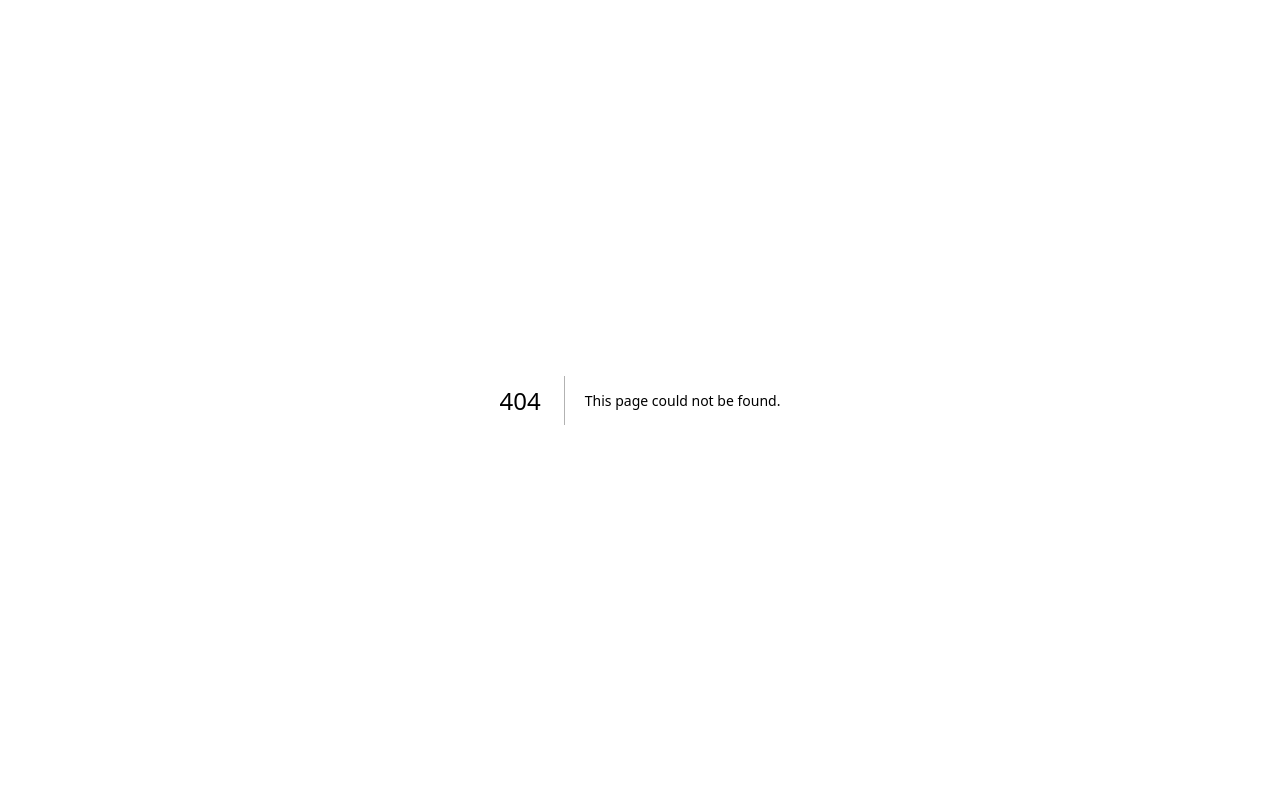
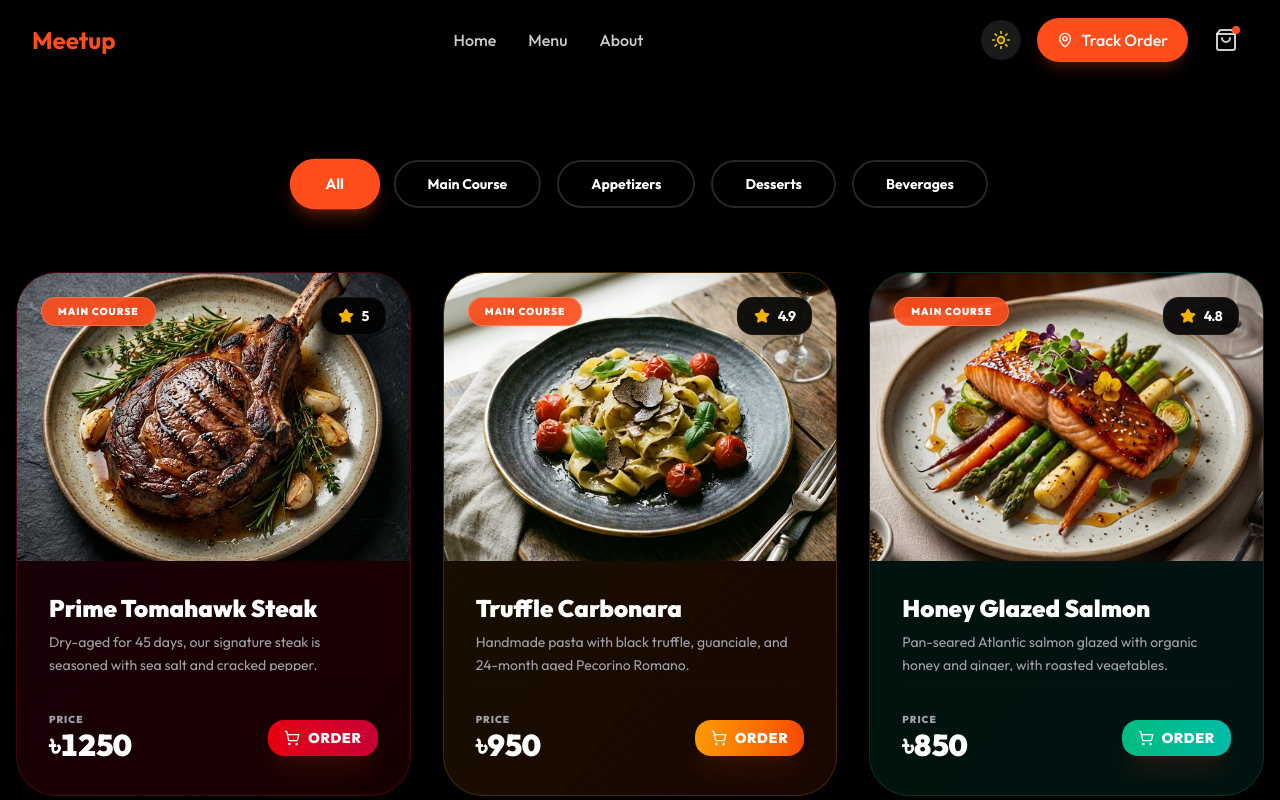
Before and after one commit to sahidDev09/Meetup-restaurant, a Next.js app: page /menu in a window 1280 px wide. Before the commit this address had no page. Shown: the top 800 px of the page. Built offline with nearby package versions, Linux system fonts and the light colour scheme.

Commit message:
feat: Add a new menu page with interactive category filtering and update existing food item prices to Taka currency.

```diff
--- /dev/null
+++ b/app/menu/page.tsx
@@ -0,0 +1,37 @@
+"use client";
+
+import Navbar from "@/components/Navbar";
+import Footer from "@/components/Footer";
+import MenuContent from "@/components/menu/MenuContent";
+import { useTheme } from "next-themes";
+import { motion, AnimatePresence } from "framer-motion";
+import { useEffect, useState } from "react";
+
+export default function MenuPage() {
+  const { theme } = useTheme();
+  const [mounted, setMounted] = useState(false);
+
+  useEffect(() => {
+    setMounted(true);
+  }, []);
+
+  if (!mounted) return null;
+
+  return (
+    <div className="min-h-screen overflow-x-hidden pt-20">
+      <Navbar />
+      <AnimatePresence mode="wait">
+        <motion.main
+          key={theme}
+          initial={{ opacity: 0, scale: 0.98 }}
+          animate={{ opacity: 1, scale: 1 }}
+          exit={{ opacity: 0, scale: 1.02 }}
+          transition={{ duration: 0.5, ease: [0.22, 1, 0.36, 1] }}
+        >
+          <MenuContent />
+          <Footer />
+        </motion.main>
+      </AnimatePresence>
+    </div>
+  );
+}
--- a/components/landing/SignatureFoods.tsx
+++ b/components/landing/SignatureFoods.tsx
@@ -10,7 +10,7 @@ const signatureFoods = [
     id: 1,
     name: "Prime Tomahawk Steak",
     description: "Dry-aged for 45 days, our signature steak is seasoned with sea salt and cracked pepper, served with roasted garlic.",
-    price: 45.00,
+    price: 1250,
     rating: 5.0,
     image: "/assests/signature_steak.png",
     gradient: "from-red-600 to-rose-700",
@@ -21,7 +21,7 @@ const signatureFoods = [
     id: 3,
     name: "Honey Glazed Salmon",
     description: "Pan-seared Atlantic salmon glazed with organic honey and ginger, served with roasted seasonal vegetables.",
-    price: 24.50,
+    price: 850,
     rating: 4.8,
     image: "/assests/signature_salmon.png",
     gradient: "from-emerald-500 to-teal-500",
@@ -32,7 +32,7 @@ const signatureFoods = [
     id: 2,
     name: "Signature Truffle Burger",
     description: "Gourmet beef patty with black truffle aioli, melted aged cheddar, and fresh arugula on a toasted brioche bun.",
-    price: 18.99,
+    price: 480,
     rating: 4.9,
     image: "/assests/signature_burger.png",
     gradient: "from-orange-500 to-rose-500",
@@ -115,8 +115,8 @@ export default function SignatureFoods() {
                   {food.description}
                 </p>
                 <div className="flex items-center justify-between">
-                  <span className="text-2xl font-bold text-foreground">
-                    ${food.price.toFixed(2)}
+                  <span className="text-2xl font-bold text-foreground tabular-nums">
+                    ৳{food.price}
                   </span>
 
                   <Button
--- /dev/null
+++ b/components/menu/MenuContent.tsx
@@ -0,0 +1,207 @@
+"use client";
+
+import { useState } from "react";
+import { motion, AnimatePresence } from "framer-motion";
+import Image from "next/image";
+import { Star, ShoppingCart, Filter } from "lucide-react";
+import { Button } from "@/components/ui/button";
+
+const categories = ["All", "Main Course", "Appetizers", "Desserts", "Beverages"];
+
+const menuItems = [
+  {
+    id: 1,
+    name: "Prime Tomahawk Steak",
+    category: "Main Course",
+    description: "Dry-aged for 45 days, our signature steak is seasoned with sea salt and cracked pepper.",
+    price: 1250,
+    rating: 5.0,
+    image: "/assests/signature_steak.png",
+    gradient: "from-red-600 to-rose-700",
+    bgGradient: "from-rose-500/10 to-red-600/10",
+    border: "border-rose-500/20",
+  },
+  {
+    id: 2,
+    name: "Truffle Carbonara",
+    category: "Main Course",
+    description: "Handmade pasta with black truffle, guanciale, and 24-month aged Pecorino Romano.",
+    price: 950,
+    rating: 4.9,
+    image: "/assests/signature_pasta.png",
+    gradient: "from-amber-500 to-orange-600",
+    bgGradient: "from-amber-500/10 to-orange-600/10",
+    border: "border-amber-500/20",
+  },
+  {
+    id: 3,
+    name: "Honey Glazed Salmon",
+    category: "Main Course",
+    description: "Pan-seared Atlantic salmon glazed with organic honey and ginger, with roasted vegetables.",
+    price: 850,
+    rating: 4.8,
+    image: "/assests/signature_salmon.png",
+    gradient: "from-emerald-500 to-teal-500",
+    bgGradient: "from-emerald-500/10 to-teal-500/10",
+    border: "border-emerald-500/20",
+  },
+  {
+    id: 4,
+    name: "Signature Truffle Burger",
+    category: "Main Course",
+    description: "Gourmet beef patty with black truffle aioli, melted aged cheddar, and fresh arugula.",
+    price: 480,
+    rating: 4.9,
+    image: "/assests/signature_burger.png",
+    gradient: "from-orange-500 to-rose-500",
+    bgGradient: "from-orange-500/10 to-rose-500/10",
+    border: "border-orange-500/20",
+  },
+  {
+    id: 5,
+    name: "Mediterranean Salad",
+    category: "Appetizers",
+    description: "Fresh avocado, feta cheese, kalamata olives, and organic cherry tomatoes with lemon zest.",
+    price: 450,
+    rating: 4.7,
+    image: "/assests/signature_salad.png",
+    gradient: "from-blue-500 to-cyan-500",
+    bgGradient: "from-blue-500/10 to-cyan-500/10",
+    border: "border-blue-500/20",
+  },
+  {
+    id: 6,
+    name: "Wild Mushroom Risotto",
+    category: "Main Course",
+    description: "Creamy Arborio rice with a medley of wild mushrooms, finished with truffle oil and parmesan.",
+    price: 820,
+    rating: 4.8,
+    image: "/assests/signature_risotto.png",
+    gradient: "from-purple-500 to-indigo-600",
+    bgGradient: "from-purple-500/10 to-indigo-600/10",
+    border: "border-purple-500/20",
+  },
+];
+
+export default function MenuContent() {
+  const [activeCategory, setActiveCategory] = useState("All");
+
+  const filteredItems = activeCategory === "All"
+    ? menuItems
+    : menuItems.filter(item => item.category === activeCategory);
+
+  return (
+    <div className="py-20">
+      <div className="container mx-auto">
+        {/* Header */}
+
+
+        {/* Categories Section */}
+        <div className="flex flex-wrap justify-center gap-4 mb-16 px-4">
+          {categories.map((category, index) => (
+            <motion.button
+              key={category}
+              initial={{ opacity: 0, y: 10 }}
+              animate={{ opacity: 1, y: 0 }}
+              transition={{ delay: index * 0.1 }}
+              onClick={() => setActiveCategory(category)}
+              className={`px-8 py-3 rounded-full text-sm font-bold transition-all duration-300 border-2 ${
+                activeCategory === category
+                  ? "bg-primary border-primary text-white shadow-lg shadow-primary/30 scale-105"
+                  : "bg-background border-border text-foreground hover:border-primary/50"
+              }`}
+            >
+              {category}
+            </motion.button>
+          ))}
+        </div>
+
+        {/* Grid Section */}
+        <motion.div
+          layout
+          className="grid grid-cols-1 md:grid-cols-2 lg:grid-cols-3 gap-8 px-4"
+        >
+          <AnimatePresence mode="popLayout">
+            {filteredItems.map((item, index) => (
+              <motion.div
+                key={item.id}
+                layout
+                initial={{ opacity: 0, scale: 0.9 }}
+                animate={{ opacity: 1, scale: 1 }}
+                exit={{ opacity: 0, scale: 0.9 }}
+                transition={{ duration: 0.4, delay: index * 0.05 }}
+                className={`group relative bg-gradient-to-br ${item.bgGradient} border ${item.border} rounded-[2.5rem] overflow-hidden hover:shadow-[0_30px_60px_rgba(0,0,0,0.12)] transition-all duration-500 backdrop-blur-md flex flex-col h-full`}
+              >
+                {/* Image Container */}
+                <div className="relative h-72 w-full overflow-hidden">
+                  <Image
+                    src={item.image}
+                    alt={item.name}
+                    fill
+                    className="object-cover group-hover:scale-110 transition-transform duration-700"
+                  />
+                  <div className="absolute top-6 right-6 bg-background/90 backdrop-blur-xl px-4 py-2 rounded-2xl flex items-center gap-2 border border-border/50 shadow-xl">
+                    <Star className="w-4 h-4 text-yellow-500 fill-yellow-500" />
+                    <span className="font-bold text-sm tracking-tighter">{item.rating}</span>
+                  </div>
+                  <div className="absolute top-6 left-6 bg-primary/90 backdrop-blur-xl px-4 py-1.5 rounded-full text-[10px] font-black uppercase tracking-widest text-white border border-white/20">
+                    {item.category}
+                  </div>
+                </div>
+
+                {/* Content Container */}
+                <div className="p-8 flex flex-col flex-grow">
+                  <div className="mb-4">
+                    <h3 className="text-2xl font-black font-display group-hover:text-primary transition-colors leading-tight mb-2">
+                      {item.name}
+                    </h3>
+                    <p className="text-muted-foreground text-sm leading-relaxed line-clamp-2 h-10">
+                      {item.description}
+                    </p>
+                  </div>
+
+                  <div className="mt-auto pt-6 flex items-center justify-between border-t border-border/10">
+                    <div className="flex flex-col">
+                      <span className="text-[10px] uppercase tracking-widest text-muted-foreground font-black">Price</span>
+                      <span className="text-3xl font-black text-foreground tabular-nums">
+                        ৳{item.price}
+                      </span>
+                    </div>
+
+                    <Button
+                      className={`relative overflow-hidden bg-gradient-to-r ${item.gradient} text-white hover:text-black transition-all duration-500 rounded-2xl px-4 py-2 group/btn shadow-xl shadow-primary/10 border-none h-auto`}
+                    >
+                      <span className="relative z-10 flex items-center gap-2 font-black text-sm uppercase tracking-wider">
+                        <ShoppingCart className="w-5 h-5 transition-transform group-hover/btn:-translate-y-1 group-hover/btn:translate-x-1" />
+                        Order
+                      </span>
+                      <div className="absolute inset-0 bg-white translate-y-full group-hover/btn:translate-y-0 transition-transform duration-500 ease-out" />
+                    </Button>
+                  </div>
+                </div>
+
+                {/* Hover Glow Effect */}
+                <div className="absolute inset-0 opacity-0 group-hover:opacity-100 transition-opacity duration-500 pointer-events-none">
+                  <div className={`absolute -inset-[2px] bg-gradient-to-br ${item.gradient} blur-2xl opacity-10 rounded-[2.5rem]`} />
+                </div>
+              </motion.div>
+            ))}
+          </AnimatePresence>
+        </motion.div>
+
+        {/* Empty State */}
+        {filteredItems.length === 0 && (
+          <motion.div
+            initial={{ opacity: 0 }}
+            animate={{ opacity: 1 }}
+            className="text-center py-20"
+          >
+            <Filter className="w-16 h-16 text-muted-foreground mx-auto mb-4 opacity-20" />
+            <h3 className="text-2xl font-bold text-muted-foreground">No dishes found in this category</h3>
+            <p className="text-muted-foreground/60">Try exploring our other culinary delights!</p>
+          </motion.div>
+        )}
+      </div>
+    </div>
+  );
+}
```
Also changed, not shown: public/assests/signature_pasta.png (added), public/assests/signature_salad.png (added).
